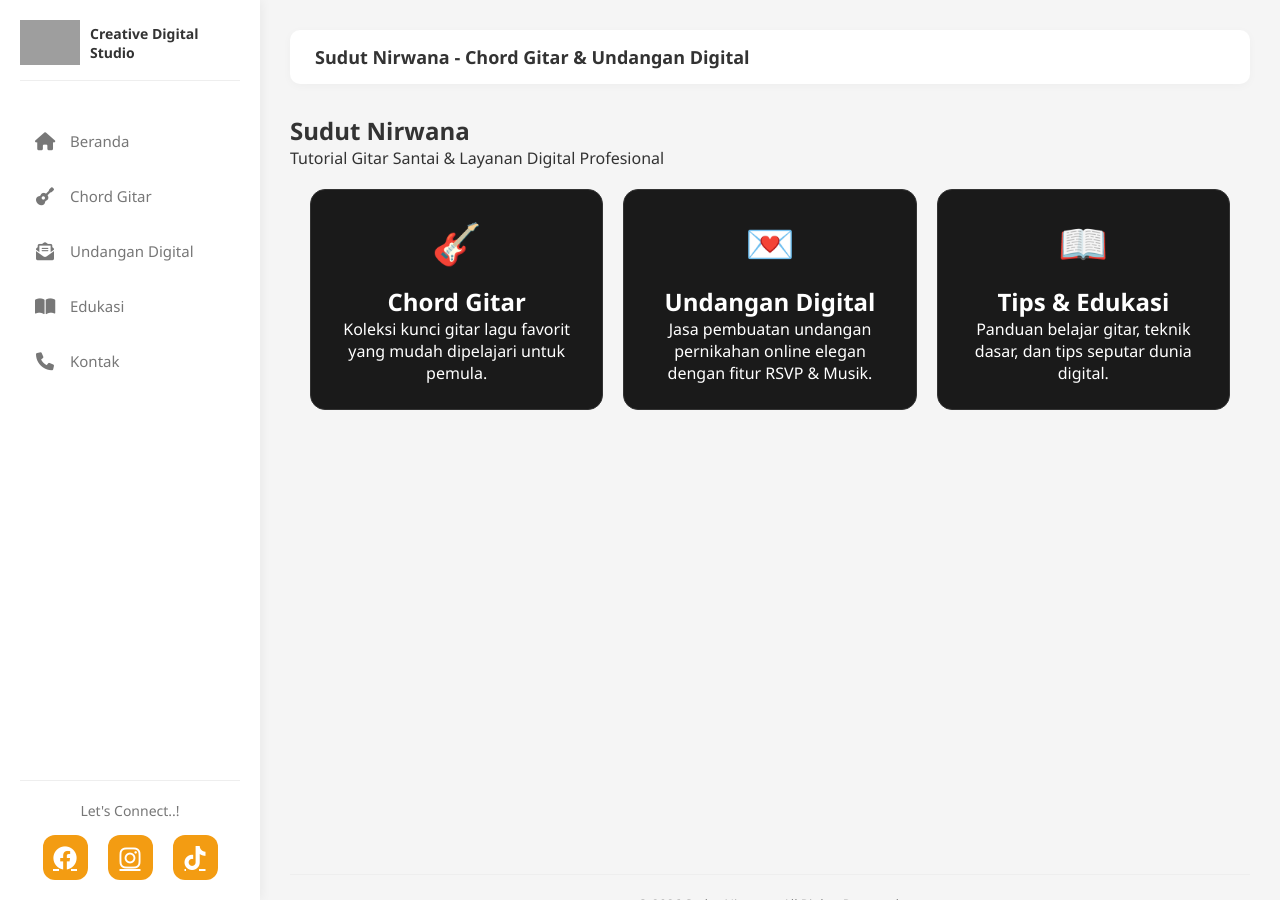
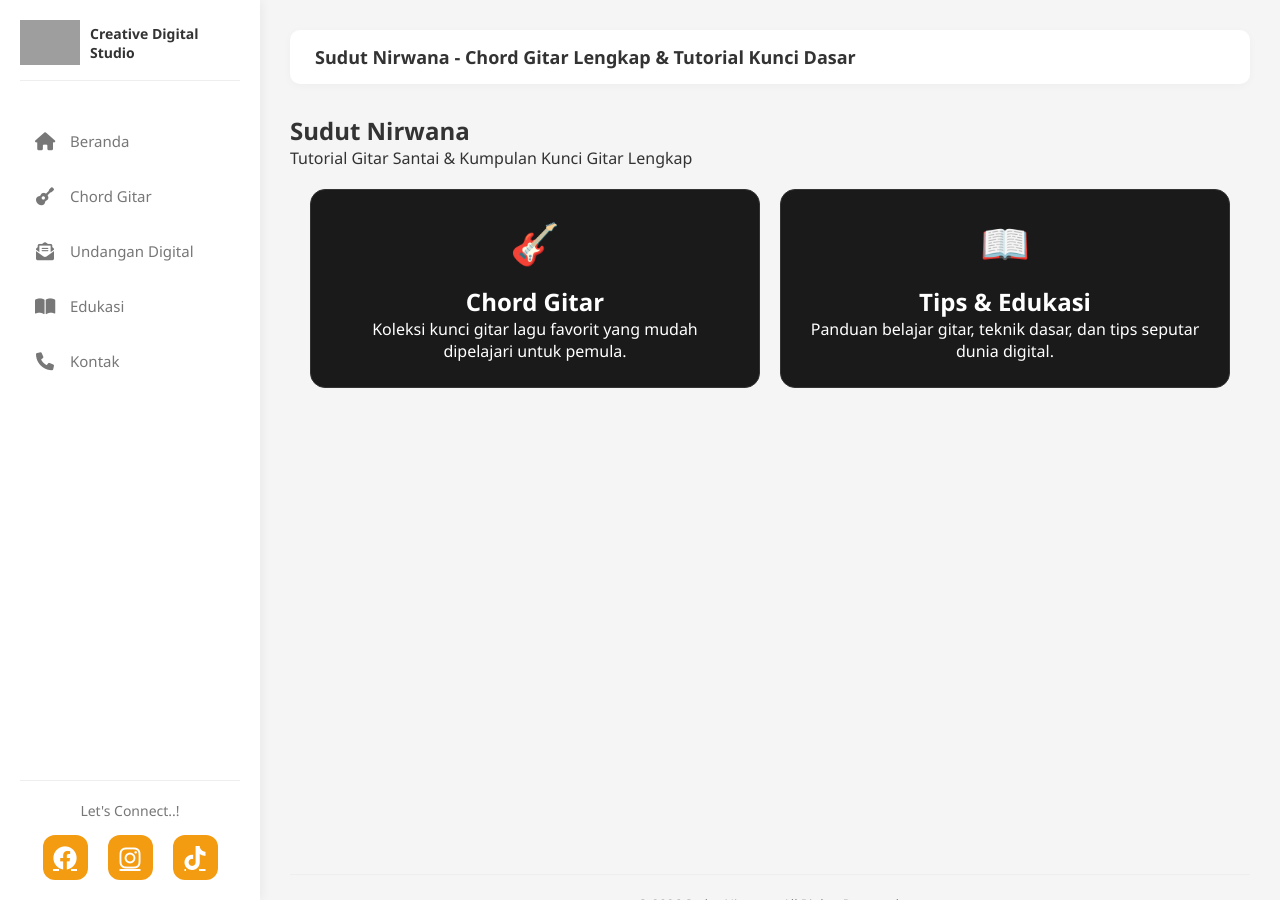
Before and after one commit to sudut-nirwana/sudut-nirwana-main, a Jekyll site: the page built from index.html, in a window 1280 px wide and 900 px high. Built offline with Jekyll 4.4.1, drawn with Linux system fonts in a browser that asks for light colours; grey boxes are pictures that could not be loaded.

Commit message:
Update index.html

```diff
--- a/index.html
+++ b/index.html
@@ -1,11 +1,11 @@
 ---
 layout: default
-title: Sudut Nirwana - Chord Gitar & Undangan Digital
+title: Sudut Nirwana - Chord Gitar Lengkap & Tutorial Kunci Dasar
 ---
 
 <div class="welcome-section">
     <h1>Sudut Nirwana</h1>
-    <p>Tutorial Gitar Santai & Layanan Digital Profesional</p>
+    <p>Tutorial Gitar Santai & Kumpulan Kunci Gitar Lengkap</p>
 </div>
 
 <div class="services-container">
@@ -15,11 +15,6 @@ title: Sudut Nirwana - Chord Gitar & Undangan Digital
         <p>Koleksi kunci gitar lagu favorit yang mudah dipelajari untuk pemula.</p>
     </a>
 
-    <a href="/undangan/" class="service-card">
-        <div class="icon">💌</div>
-        <h2>Undangan Digital</h2>
-        <p>Jasa pembuatan undangan pernikahan online elegan dengan fitur RSVP & Musik.</p>
-    </a>
 
     <a href="/edukasi/" class="service-card">
         <div class="icon">📖</div>
```
